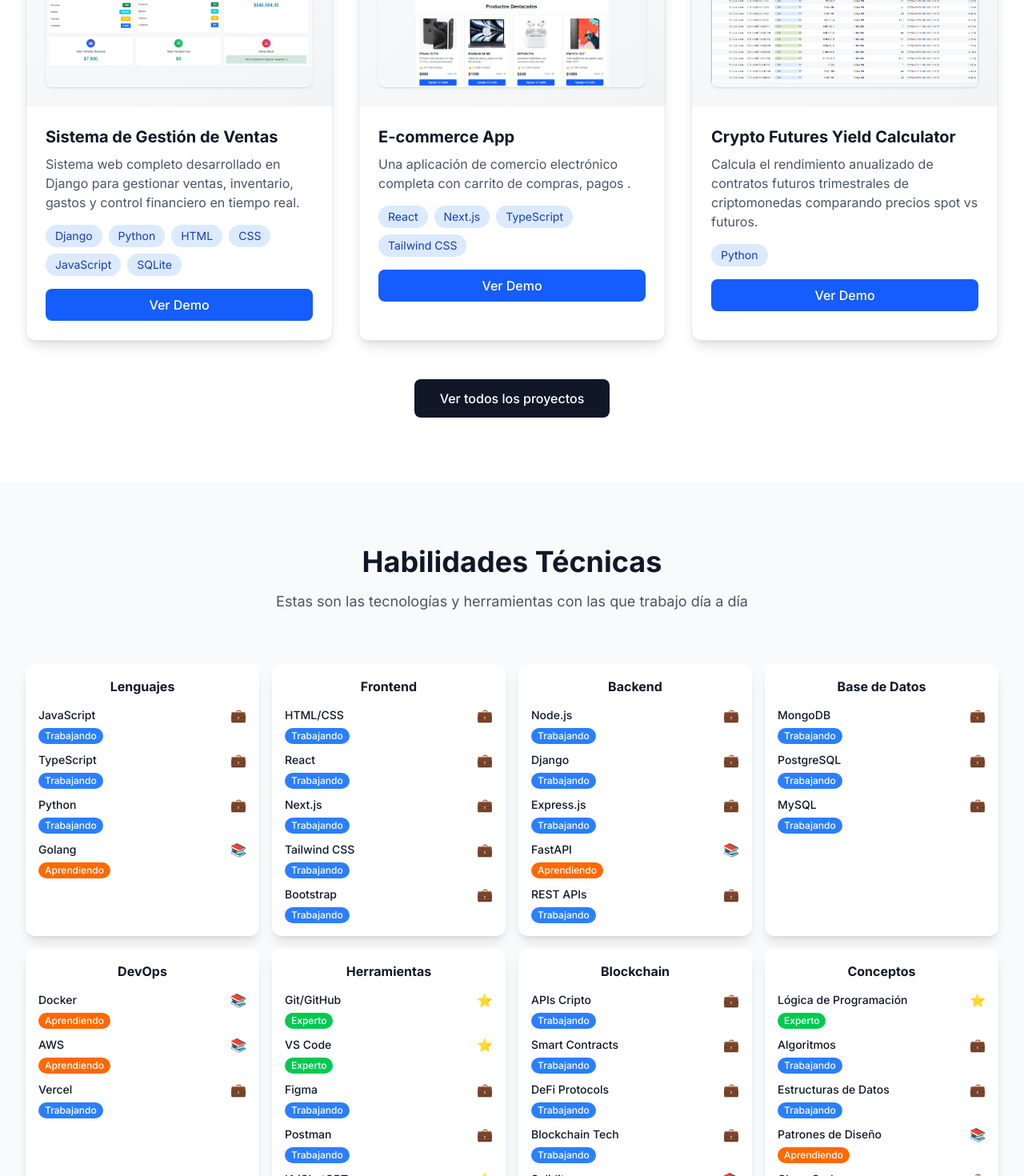
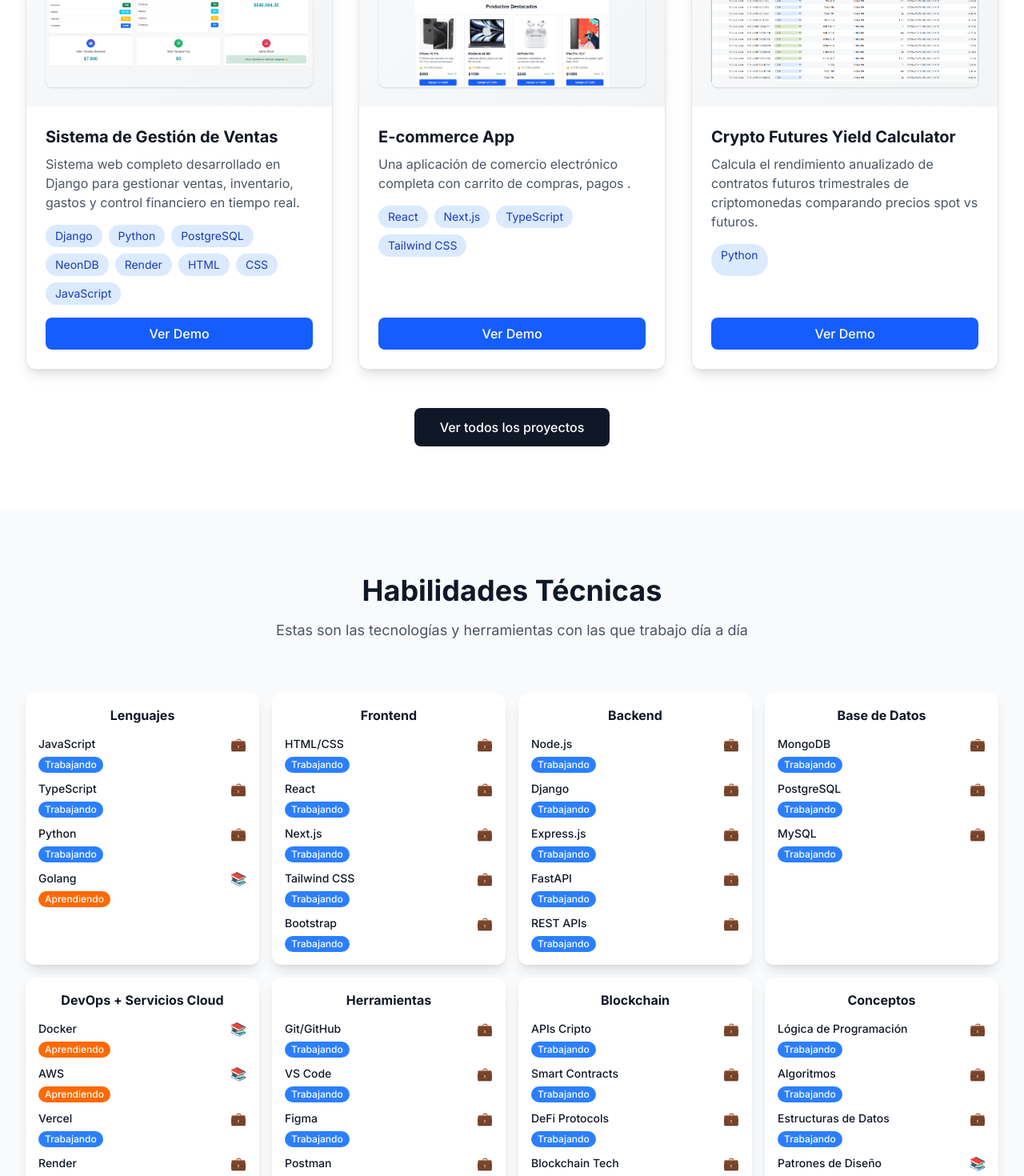
Before and after one commit to matiasvagli/portafolio, a Next.js app: page / in a window 1280 px wide. Shown: the part 1180-2650 px from the top of the page at 80% size. Built offline with nearby package versions, Linux system fonts and the light colour scheme.

Commit message:
actulizacion de ventas

```diff
--- a/src/app/proyectos/page.tsx
+++ b/src/app/proyectos/page.tsx
@@ -26,7 +26,7 @@ export default function Proyectos() {
       titulo: "Sistema de gestión de ventas, stock y finanzas",
       descripcion: "Sistema web para ventas y control de caja",
       descripcionCompleta: "Sistema web desarrollado en Django para gestionar ventas, stock, gastos y control de caja. Incluye reportes diarios de ganancias y panel administrativo para el negocio. Permite registrar productos, operaciones y obtener un resumen financiero en tiempo real.",
-      tecnologias: ["Django", "Python", "SQLite", "HTML", "CSS", "JavaScript"],
+      tecnologias: ["Django", "Python", "PostgreSQL", "NeonDB", "Render", "HTML", "CSS", "JavaScript"],
       imagen: "/imagenes/webapp/panelprivado.png",
       linkDemo: "/proyectos/sistema-ventas",
 
--- a/src/app/proyectos/sistema-ventas/page.tsx
+++ b/src/app/proyectos/sistema-ventas/page.tsx
@@ -97,38 +97,22 @@ export default function SistemaVentasPage() {
               </h2>
               <div className="prose prose-lg text-gray-600">
                 <p>
-                  Sistema web integral desarrollado con Django que permite gestionar
-                  todos los aspectos financieros y operativos de un negocio.
-                  Incluye módulos para ventas, inventario, gastos, gestión de empleados y reportes.
+                  Sistema web integral desarrollado con Django que permite gestionar todos los aspectos financieros y operativos de un negocio. Incluye módulos para ventas, inventario, gastos, gestión de empleados y reportes.
                 </p>
                 <p>
-                  <strong>Sistema desarrollado a medida</strong> a pedido de un cliente específico,
-                  cumpliendo con el primer requisito fundamental: <strong>no cortar nunca el flujo
-                  de ventas</strong> por ningún error administrativo como olvidarse de cargar el stock
-                  o cualquier otro descuido operativo.
+                  <strong>Sistema desarrollado a medida</strong> a pedido de un cliente específico, cumpliendo con el primer requisito fundamental: <strong>no cortar nunca el flujo de ventas</strong> por ningún error administrativo como olvidarse de cargar el stock o cualquier otro descuido operativo.
                 </p>
                 <p>
-                  El sistema es completamente automático y realiza todos los cálculos de ganancia
-                  tomando los precios de venta al público y compra de cada producto. Los cálculos
-                  se realizan detalladamente según la categoría y color del producto, optimizando
-                  la precisión en la gestión financiera.
+                  El sistema es completamente automático y realiza todos los cálculos de ganancia tomando los precios de venta al público y compra de cada producto. Los cálculos se realizan detalladamente según la categoría y color del producto, optimizando la precisión en la gestión financiera.
                 </p>
                 <p>
-                  Además, calcula automáticamente los desperdicios y mantiene el stock siempre
-                  actualizado utilizando las compras y ventas para el manejo dinámico del inventario.
-                  El sistema genera reportes automáticos de ganancias diarias y permite llevar un
-                  seguimiento detallado de todas las operaciones financieras.
+                  Además, calcula automáticamente los desperdicios y mantiene el stock siempre actualizado utilizando las compras y ventas para el manejo dinámico del inventario. El sistema genera reportes automáticos de ganancias diarias y permite llevar un seguimiento detallado de todas las operaciones financieras.
                 </p>
                 <p>
-                  Diseñado para ser intuitivo y eficiente, con una interfaz
-                  clara que permite a los usuarios acceder rápidamente a la
-                  información que necesitan sin intervención manual en los cálculos y
-                   <strong> garantizando continuidad operativa</strong> en todo momento.
+                  Diseñado para ser intuitivo y eficiente, con una interfaz clara que permite a los usuarios acceder rápidamente a la información que necesitan sin intervención manual en los cálculos y <strong>garantizando continuidad operativa</strong> en todo momento.
                 </p>
                 <p>
-                  <strong>Desarrollo técnico:</strong> Implementado con SQLite para prototipado
-                  rápido y desarrollo ágil, con arquitectura preparada para migración sencilla
-                  a PostgreSQL cuando se requiera escalabilidad en producción.
+                  <strong>Despliegue y arquitectura técnica:</strong> Actualmente el sistema está desplegado en <span className="font-semibold text-blue-600">Render</span> y utiliza una base de datos externa <span className="font-semibold text-green-600">NeonDB</span> para máxima seguridad, escalabilidad y disponibilidad. El desarrollo inicial se realizó con SQLite para prototipado rápido, pero la arquitectura está preparada para trabajar con bases de datos PostgreSQL en producción, facilitando la migración y el crecimiento del sistema.
                 </p>
               </div>
             </div>
@@ -203,10 +187,10 @@ export default function SistemaVentasPage() {
       <section className="py-16 bg-white">
         <div className="max-w-6xl mx-auto px-4 sm:px-6 lg:px-8">
           <h2 className="text-3xl font-bold text-gray-900 mb-8 text-center">
-            Tecnologías Utilizadas
+            Tecnologías y Servicios Utilizados
           </h2>
           <div className="grid grid-cols-2 md:grid-cols-3 lg:grid-cols-6 gap-6">
-            {["Django", "Python", "SQLite", "HTML", "CSS", "JavaScript"].map((tech) => (
+            {["Django", "Python", "NeonDB", "Render", "HTML", "CSS", "JavaScript"].map((tech) => (
               <div key={tech} className="text-center">
                 <div className="w-16 h-16 bg-gray-100 rounded-xl flex items-center justify-center mx-auto mb-3">
                   <span className="text-2xl font-bold text-gray-600">{tech[0]}</span>
@@ -225,6 +209,24 @@ export default function SistemaVentasPage() {
             Capturas de Pantalla
           </h2>
           <div className="space-y-8">
+            {/* Imagen Grande Adicional */}
+            <div className="bg-white rounded-xl shadow-lg p-6">
+              <div className="mb-4">
+                <h3 className="text-xl font-semibold text-gray-900 mb-2">Login General</h3>
+                <p className="text-gray-600">Pantalla de acceso para usuarios registrados, asegurando la privacidad y seguridad de la información del sistema.</p>
+              </div>
+              <button
+                className="relative h-[500px] w-full bg-white border border-gray-200 rounded-lg overflow-hidden shadow-lg flex items-center justify-center focus:outline-none"
+                onClick={() => setModalImg("/imagenes/webapp/nueva-imagen.png")}
+              >
+                <Image
+                  src="/imagenes/webapp/logo.png"
+                  alt="Login General"
+                  fill
+                  className="object-contain p-4 transition-transform duration-200 hover:scale-105"
+                />
+              </button>
+            </div>
             {/* Screenshot 1 - Dashboard */}
             <div className="bg-white rounded-xl shadow-lg p-6">
               <div className="mb-4">
@@ -306,7 +308,7 @@ export default function SistemaVentasPage() {
               <div className="bg-white rounded-xl shadow-lg p-6">
                 <div className="mb-4">
                   <h3 className="text-xl font-semibold text-gray-900 mb-2">Sistema de Login</h3>
-                  <p className="text-gray-600">Autenticación para métricas privadas</p>
+                  <p className="text-gray-600">Autenticación exclusiva para miembros del staff. Los usuarios comunes no tienen acceso a esta sección privada de métricas.</p>
                 </div>
                 <button
                   className="relative h-[500px] w-full bg-white border border-gray-200 rounded-lg overflow-hidden shadow-lg flex items-center justify-center focus:outline-none"
--- a/src/components/Habilidades.tsx
+++ b/src/components/Habilidades.tsx
@@ -1,7 +1,7 @@
 interface Habilidad {
   nombre: string
-  estado: 'Aprendiendo' | 'Trabajando' | 'Experto' | 'En Proyecto'
-  categoria: 'Lenguajes' | 'Frontend' | 'Backend' | 'Base de Datos' | 'DevOps' | 'Herramientas' | 'Blockchain' | 'Conceptos'
+  estado: 'Aprendiendo' | 'Trabajando' | 'Trabajando' | 'En Proyecto'
+  categoria: 'Lenguajes' | 'Frontend' | 'Backend' | 'Base de Datos' | 'DevOps + Servicios Cloud' | 'Herramientas' | 'Blockchain' | 'Conceptos'
 }
 
 export default function Habilidades() {
@@ -23,7 +23,7 @@ export default function Habilidades() {
     { nombre: 'Node.js', estado: 'Trabajando', categoria: 'Backend' },
     { nombre: 'Django', estado: 'Trabajando', categoria: 'Backend' },
     { nombre: 'Express.js', estado: 'Trabajando', categoria: 'Backend' },
-    { nombre: 'FastAPI', estado: 'Aprendiendo', categoria: 'Backend' },
+    { nombre: 'FastAPI', estado: 'Trabajando', categoria: 'Backend' },
     { nombre: 'REST APIs', estado: 'Trabajando', categoria: 'Backend' },
 
     // Base de Datos
@@ -31,17 +31,19 @@ export default function Habilidades() {
     { nombre: 'PostgreSQL', estado: 'Trabajando', categoria: 'Base de Datos' },
     { nombre: 'MySQL', estado: 'Trabajando', categoria: 'Base de Datos' },
 
-    // DevOps
-    { nombre: 'Docker', estado: 'Aprendiendo', categoria: 'DevOps' },
-    { nombre: 'AWS', estado: 'Aprendiendo', categoria: 'DevOps' },
-    { nombre: 'Vercel', estado: 'Trabajando', categoria: 'DevOps' },
+    // DevOps + Servicios Cloud
+    { nombre: 'Docker', estado: 'Aprendiendo', categoria: 'DevOps + Servicios Cloud' },
+    { nombre: 'AWS', estado: 'Aprendiendo', categoria: 'DevOps + Servicios Cloud' },
+    { nombre: 'Vercel', estado: 'Trabajando', categoria: 'DevOps + Servicios Cloud' },
+    { nombre: 'Render', estado: 'Trabajando', categoria: 'DevOps + Servicios Cloud' },
+    { nombre: 'NeonDB', estado: 'Trabajando', categoria: 'DevOps + Servicios Cloud' },
 
     // Herramientas
-    { nombre: 'Git/GitHub', estado: 'Experto', categoria: 'Herramientas' },
-    { nombre: 'VS Code', estado: 'Experto', categoria: 'Herramientas' },
+    { nombre: 'Git/GitHub', estado: 'Trabajando', categoria: 'Herramientas' },
+    { nombre: 'VS Code', estado: 'Trabajando', categoria: 'Herramientas' },
     { nombre: 'Figma', estado: 'Trabajando', categoria: 'Herramientas' },
     { nombre: 'Postman', estado: 'Trabajando', categoria: 'Herramientas' },
-    { nombre: 'IA/ChatGPT', estado: 'Experto', categoria: 'Herramientas' },
+    { nombre: 'IA/ChatGPT', estado: 'Trabajando', categoria: 'Herramientas' },
 
     // Blockchain & Cripto
     { nombre: 'APIs Cripto', estado: 'Trabajando', categoria: 'Blockchain' },
@@ -51,14 +53,14 @@ export default function Habilidades() {
     { nombre: 'Solidity', estado: 'Aprendiendo', categoria: 'Blockchain' },
 
     // Conceptos & Fundamentos
-    { nombre: 'Lógica de Programación', estado: 'Experto', categoria: 'Conceptos' },
+    { nombre: 'Lógica de Programación', estado: 'Trabajando', categoria: 'Conceptos' },
     { nombre: 'Algoritmos', estado: 'Trabajando', categoria: 'Conceptos' },
     { nombre: 'Estructuras de Datos', estado: 'Trabajando', categoria: 'Conceptos' },
     { nombre: 'Patrones de Diseño', estado: 'Aprendiendo', categoria: 'Conceptos' },
     { nombre: 'Clean Code', estado: 'Trabajando', categoria: 'Conceptos' }
   ]
 
-  const categorias = ['Lenguajes', 'Frontend', 'Backend', 'Base de Datos', 'DevOps', 'Herramientas', 'Blockchain', 'Conceptos'] as const
+  const categorias = ['Lenguajes', 'Frontend', 'Backend', 'Base de Datos', 'DevOps + Servicios Cloud', 'Herramientas', 'Blockchain', 'Conceptos'] as const
 
   const getEstadoColor = (estado: string) => {
     switch (estado) {
@@ -150,7 +152,7 @@ export default function Habilidades() {
               </div>
               <div className="flex items-center gap-2">
                 <span className="text-base">⭐</span>
-                <span className="text-gray-600">Experto</span>
+                <span className="text-gray-600">Trabajando</span>
               </div>
             </div>
           </div>
--- a/src/components/ProyectosDestacados.tsx
+++ b/src/components/ProyectosDestacados.tsx
@@ -17,7 +17,9 @@ export default function ProyectosDestacados() {
       id: 1,
       titulo: "Sistema de Gestión de Ventas",
       descripcion: "Sistema web completo desarrollado en Django para gestionar ventas, inventario, gastos y control financiero en tiempo real.",
-      tecnologias: ["Django", "Python", "HTML", "CSS", "JavaScript", "SQLite"],
+      tecnologias: [
+        "Django", "Python", "PostgreSQL", "NeonDB", "Render", "HTML", "CSS", "JavaScript"
+      ],
       imagen: "/imagenes/webapp/panel.png",
       linkDemo: "/proyectos/sistema-ventas",
 
@@ -56,7 +58,7 @@ export default function ProyectosDestacados() {
 
         <div className="grid grid-cols-1 md:grid-cols-2 lg:grid-cols-3 gap-8">
           {proyectos.map((proyecto) => (
-            <div key={proyecto.id} className="bg-white rounded-xl shadow-lg hover:shadow-xl transition-shadow overflow-hidden border border-gray-200">
+            <div key={proyecto.id} className="bg-white rounded-xl shadow-lg hover:shadow-xl transition-shadow overflow-hidden border border-gray-200 flex flex-col h-full">
               {/* Imagen del proyecto */}
               <div className="relative h-64 bg-gradient-to-br from-gray-50 to-gray-100 flex items-center justify-center p-6">
                 <div className="relative w-full h-full">
@@ -70,7 +72,7 @@ export default function ProyectosDestacados() {
               </div>
 
               {/* Contenido */}
-              <div className="p-6">
+              <div className="p-6 flex flex-col flex-1">
                 <h3 className="text-xl font-bold text-gray-900 mb-2">
                   {proyecto.titulo}
                 </h3>
@@ -80,7 +82,7 @@ export default function ProyectosDestacados() {
                 </p>
 
                 {/* Tecnologías */}
-                <div className="flex flex-wrap gap-2 mb-4">
+                <div className="flex flex-wrap gap-2 mb-4 min-h-[40px]">
                   {proyecto.tecnologias.map((tech, index) => (
                     <span
                       key={index}
@@ -92,7 +94,7 @@ export default function ProyectosDestacados() {
                 </div>
 
                 {/* Enlaces */}
-                <div className="flex gap-3">
+                <div className="flex gap-3 mt-auto">
                   {proyecto.linkDemo && (
                     <a
                       href={proyecto.linkDemo}
@@ -103,7 +105,6 @@ export default function ProyectosDestacados() {
                       Ver Demo
                     </a>
                   )}
-
                 </div>
               </div>
             </div>
```
Also changed, not shown: public/imagenes/webapp/logo.png (added).
